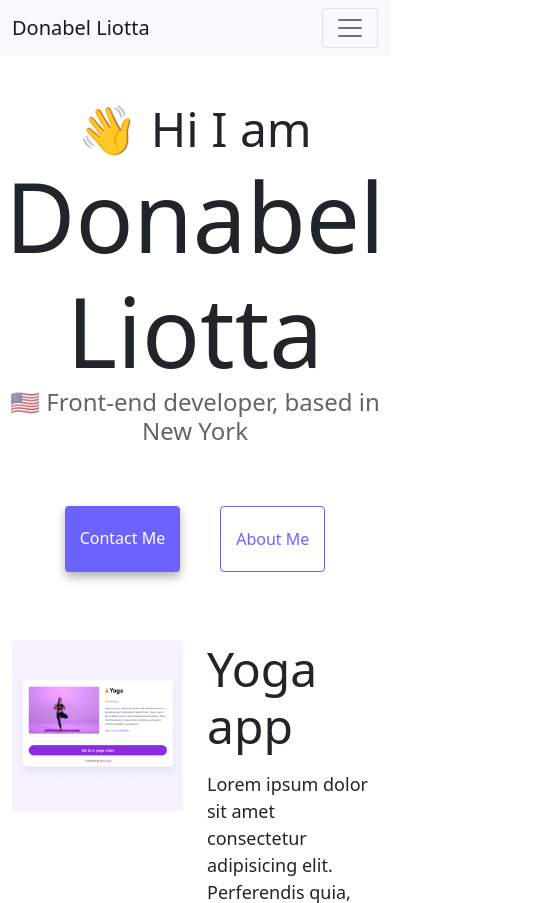
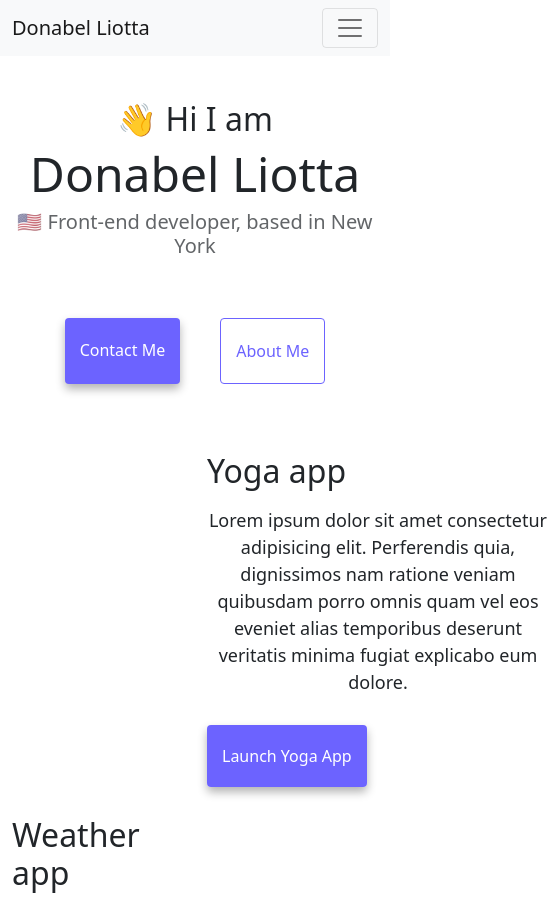
Before and after one commit to belram990/responsive-homework, a plain HTML site: page index.html in a window 390 px wide. Shown: the top 903 px of the page, 549 px wide, since content can reach past the window. Drawn offline with nearby package versions, Linux system fonts and the light colour scheme.

Commit message:
updated css and html

```diff
--- a/CSS/style.css
+++ b/CSS/style.css
@@ -3,6 +3,8 @@
     --secondary-color: #f5f2fe;
     --box-shadow: 0 5px 10px rgba(0, 0, 0, 0.3);
 }
+
+
 
 body {
     margin-top: 100px;
@@ -86,3 +88,24 @@ p {
 .email-link:hover {
     text-decoration: underline;
 }
+
+@media (max-width: 576px) {
+    h1 {
+        font-size: 48px;
+        line-height: 1.5;
+    }
+
+    h2 {
+        font-size: 32px;
+    }
+
+    h3 {
+        font-size: 20px;
+    }
+
+    p {
+        text-align: center;
+        width: 200%;
+    }
+
+}
--- a/index.html
+++ b/index.html
@@ -48,7 +48,7 @@
     <div class="container">
         <div class="row">
             <div class="col-6">
-                <img src="/images/yoga.png" class="img-fluid rounded" title="yoga-project" />
+                <img src="/images/yoga.png" class="img-fluid rounded d-none d-md-block" title="yoga-project" />
             </div>
             <div class="col-6">
                 <h2 class="mb-3">Yoga app</h2>
@@ -77,12 +77,13 @@
                 </div>
             </div>
             <div class="col-6">
-                <img src="/images/weather.png" class="img-fluid rounded" title="weather-app-project" />
+                <img src="/images/weather.png" class="img-fluid rounded d-none d-md-block "
+                    title="weather-app-project" />
             </div>
         </div>
         <div class="row mt-5">
             <div class="col-6">
-                <img src="/images/yogurt.png" class="img-fluid rounded" title="yogurt-ptoject" />
+                <img src="/images/yogurt.png" class="img-fluid rounded d-none d-sm-block" title="yogurt-ptoject" />
             </div>
             <div class="col-6">
                 <h2 class="mb-3">Yogurt app</h2>
```
